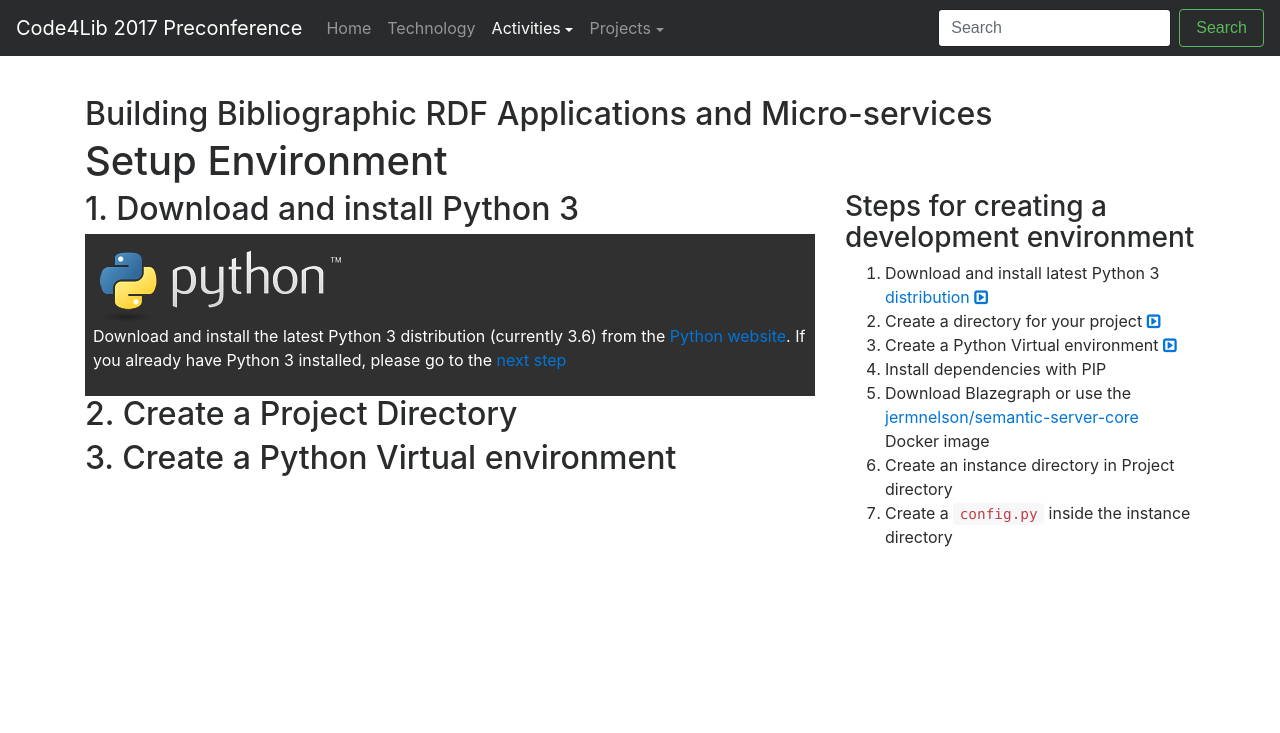
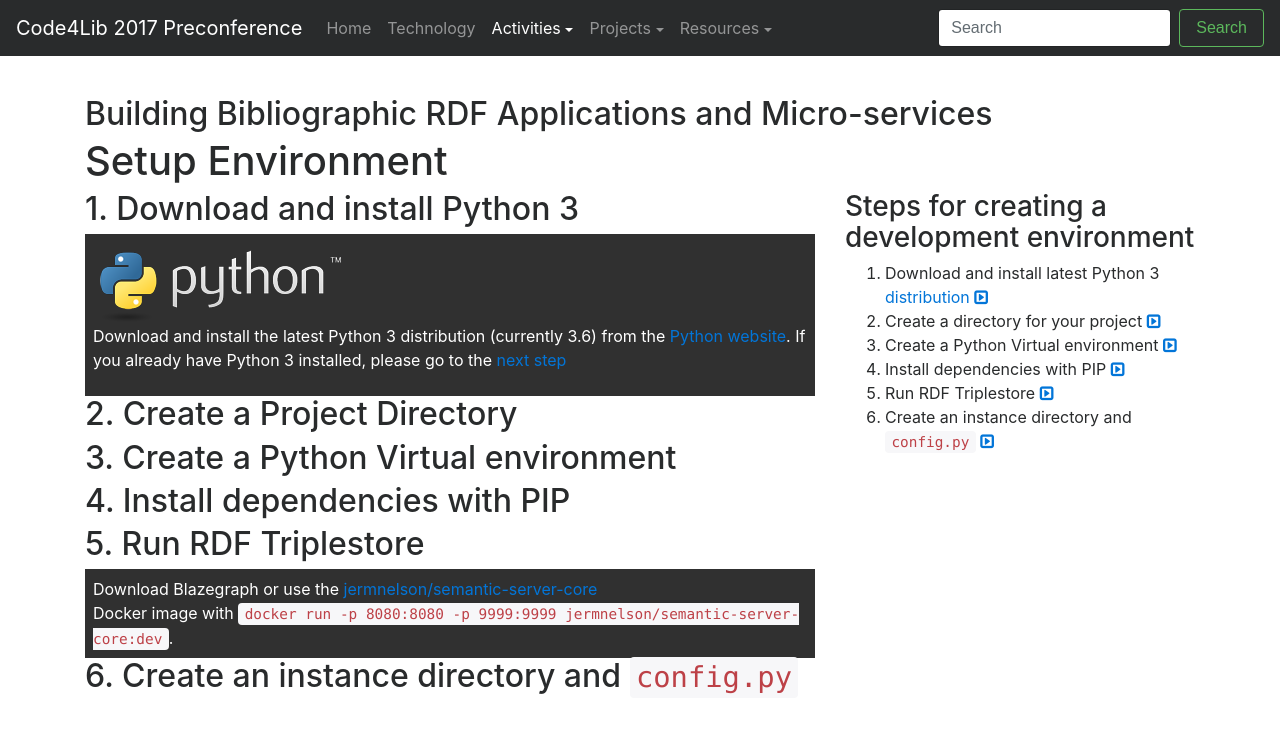
Before and after one commit to jermnelson/code4lib-2017, a Flask app: page /setup-env in a window 1280 px wide. Shown: the top 733 px of the page. Run offline with Flask 2, Linux system fonts and the light colour scheme; some libraries are stand-ins or nearby versions.

Commit message:
content update

```diff
--- a/templates/base.html
+++ b/templates/base.html
@@ -53,8 +53,18 @@
             <div class="dropdown-menu" aria-labelledby="dropdown01">
               <a class="dropdown-item" href="{{ url_for('slide', page='cc-etd') }}">Colorado College ETD</a>
               <a class="dropdown-item" href="{{ url_for('slide', page='coalliance-bibcat') }}">Colorado Alliance BIBCAT</a>
-              <a class="dropdown-item" href="{{ url_for('slide', page='dpla-service-hub') }}">DPLA Service Hub Colorado/Wyoming</a>
+              <a class="dropdown-item" href="{{ url_for('slide', page='dpla-service-hub') }}">Plains2Peaks.org - DPLA Service Hub</a>
               <a class="dropdown-item" href="{{ url_for('slide', page='kean-academic-concierge') }}">Kean University Academic Concierge</a>
+            </div>
+          </li>
+
+          <li class="nav-item dropdown {% if category == 'resources' %}active{% endif %}">
+            <a class="nav-link dropdown-toggle" href="#"
+               id="dropdown02" data-toggle="dropdown" aria-haspopup="true" aria-expanded="false">Resources</a>
+            <div class="dropdown-menu" aria-labelledby="dropdown02">
+              <a class="dropdown-item" href="{{ url_for('slide', page='glossary') }}">Glossary</a>
+              <a class="dropdown-item" href="{{ url_for('slide', page='links') }}">Links</a>
+              <a class="dropdown-item" href="{{ url_for('slide', page='help') }}">Help</a>
             </div>
           </li>
         </ul>
--- a/templates/index.html
+++ b/templates/index.html
@@ -45,7 +45,7 @@ CTO, KnowledgeLinks.io</p>
     <div class="col-md-4">
         <section class="card">
             <div class="card-block">
-                <h4 class="card-title">DPLA Service Hub for Colorado/Wyoming
+                <h4 class="card-title">Plains2Peaks.org - DPLA Service Hub for Colorado/Wyoming
                  <a href="{{ url_for('slide', page='dpla-service-hub') }}"><i class="fa fa-share" aria-hidden="true"></i> </a>
                 </h4>
                 <h6 class="card-subtitle mb-2 text-muted">Blazegraph Triplestore, RDF Framework, BIBCAT</h6>
--- a/templates/setup-env.html
+++ b/templates/setup-env.html
@@ -32,6 +32,14 @@
         </div>
         <h2 id="project-dir">2. Create a Project Directory</h2>
         <h2 id="virtualenv">3. Create a Python Virtual environment</h2>
+        <h2 id="install-pip">4. Install dependencies with PIP</h2>
+        <h2 id="run-triplestore">5. Run RDF Triplestore</h2>
+        <div class='step'>
+            Download Blazegraph or use the
+            <a href="https://hub.docker.com/r/jermnelson/semantic-server-core/">jermnelson/semantic-server-core</a><br>
+            Docker image with <code>docker run -p 8080:8080 -p 9999:9999 jermnelson/semantic-server-core:dev</code>.
+        </div>
+        <h2 id="instance-config">6. Create an instance directory and <code>config.py</code></h2>
     </div>
     <div class="col-md-4">
         <h3>Steps for creating a development environment</h3>
@@ -46,11 +54,16 @@
             <li>Create a Python Virtual environment
                 <a href="#virtualenv"><i class="fa fa-caret-square-o-right"></i></a>
             </li>
-            <li>Install dependencies with PIP</li>
-            <li>Download Blazegraph or use the <a href="#">jermnelson/semantic-server-core</a>
-                Docker image</li>
-            <li>Create an instance directory in Project directory</li>
-            <li>Create a <code>config.py</code> inside the instance directory</li>
+            <li>Install dependencies with PIP
+                <a href="#instance-pip"><i class="fa fa-caret-square-o-right"></i></a>
+            </li>
+            <li>Run RDF Triplestore
+                <a href="#run-triplestore"><i class="fa fa-caret-square-o-right"></i></a>
+            </li>
+            <li>Create an instance directory and <code>config.py</code>
+                <a href="#instance-config"><i class="fa fa-caret-square-o-right"></i></a>
+
+            </li>
         </ol>
     </div>
 </div>
```
Also changed, not shown: templates/coalliance-bibcat.html (+24 -0 lines), templates/dpla-service-hub.html (+15 -2 lines), static/images/coalliance-logo.png (added).
